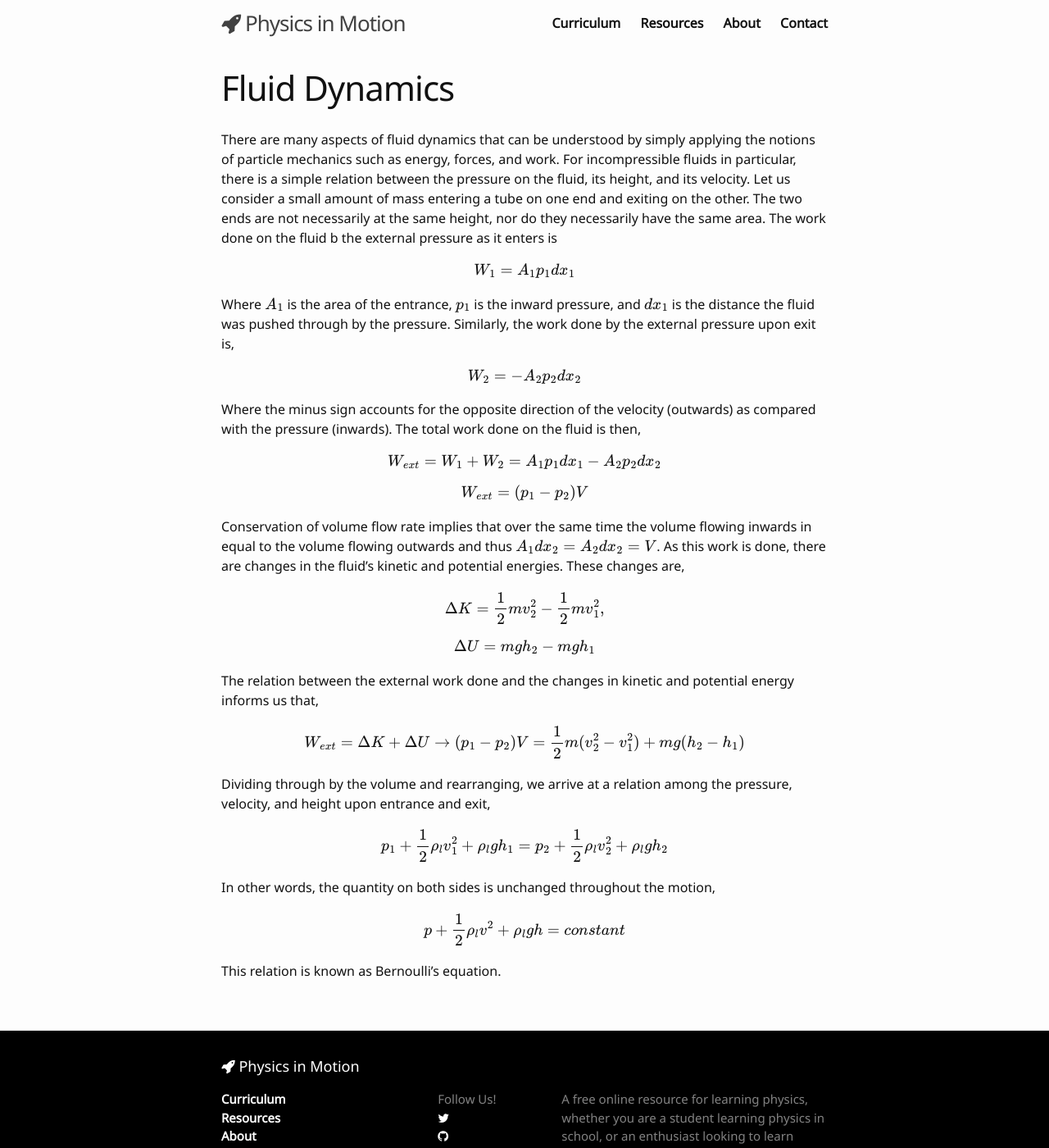
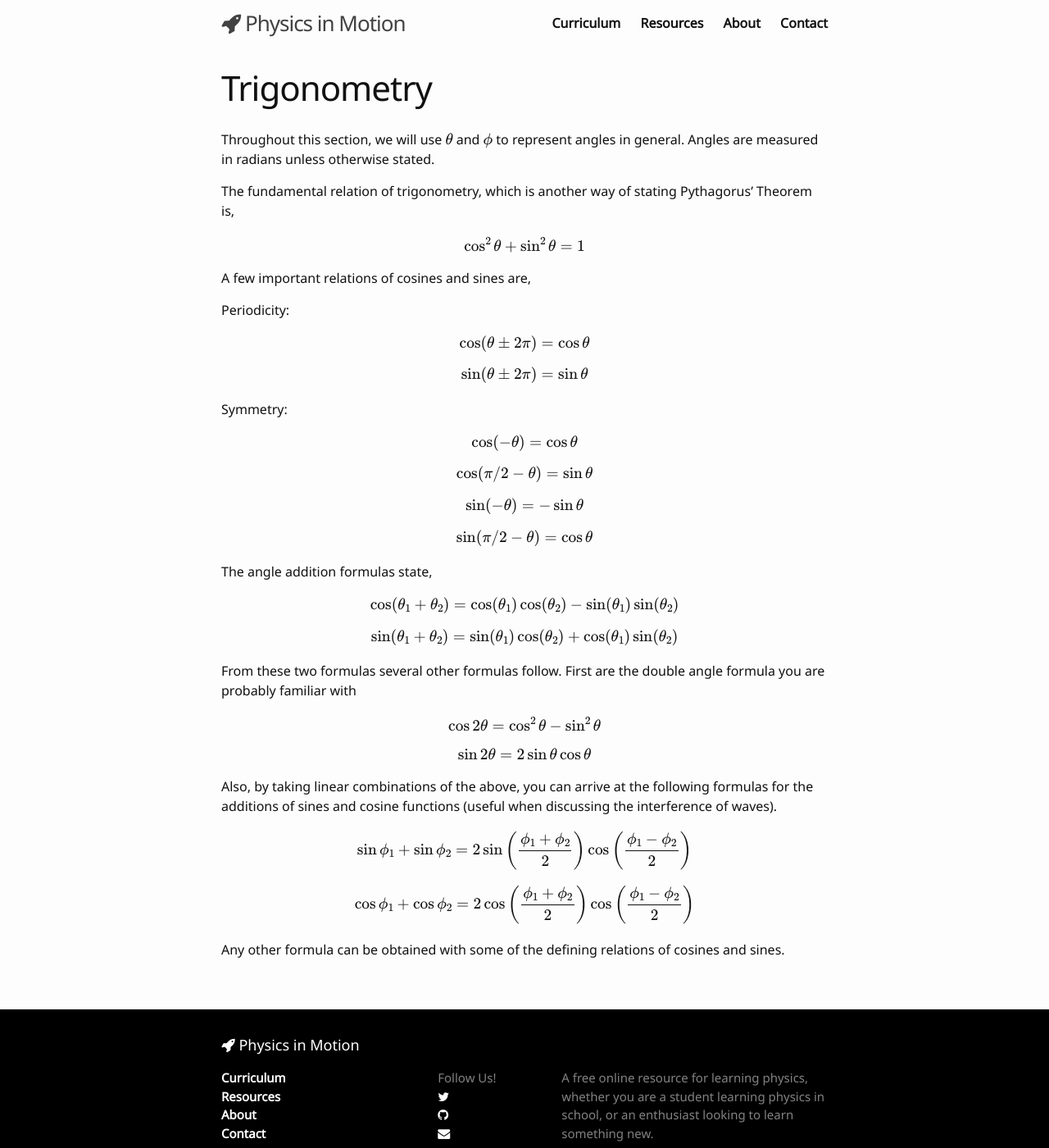
Before and after one commit to LeNPaul/physics-in-motion-old, a Jekyll site: the page built from _posts/2016-11-10-fluid-dynamics.md, in a window 1280 px wide and 1400 px high. Shown: the whole window at 82% size. Built offline with Jekyll 4.4.1, drawn with Linux system fonts in a browser that asks for light colours; nearby versions of some CDN libraries; formulas are drawn with MathJax 3.

Commit message:
Update content

```diff
--- a/_posts/2016-11-10-fluid-dynamics.md
+++ b/_posts/2016-11-10-fluid-dynamics.md
@@ -1,58 +1,76 @@
 ---
 layout: post
-title:  "Fluid Dynamics"
-date: 2016-11-10
-categories: Fluids
+title:  "Trigonometry"
+date: 2016-11-08
+categories: Mathematics
 ---
 
-There are many aspects of fluid dynamics that can be understood by simply applying the notions of particle mechanics such as energy, forces, and work. For incompressible fluids in particular, there is a simple relation between the pressure on the fluid, its height, and its velocity. Let us consider a small amount of mass entering a tube on one end and exiting on the other. The two ends are not necessarily at the same height, nor do they necessarily have the same area. The work done on the fluid b the external pressure as it enters is
+Throughout this section, we will use \\( \theta \\) and \\( \phi \\) to represent angles in general. Angles are measured in radians unless otherwise stated.
+
+The fundamental relation of trigonometry, which is another way of stating Pythagorus' Theorem is,
 
 $$
-  W_1 = A_1 p_1 dx_1
+  \cos^2 \theta + \sin^2 \theta = 1
 $$
 
-Where \\( A_1 \\) is the area of the entrance, \\( p_1 \\) is the inward pressure, and \\( d x_1 \\) is the distance the fluid was pushed through by the pressure. Similarly, the work done by the external pressure upon exit is,
+A few important relations of cosines and sines are,
+
+Periodicity:
 
 $$
-  W_2 = - A_2 p_2 d x_2
-$$
-
-Where the minus sign accounts for the opposite direction of the velocity (outwards) as compared with the pressure (inwards). The total work done on the fluid is then,
-
-$$
-  W_{ext} = W_1 + W_2 = A_1 p_1 d x_1 - A_2 p_2 d x_2
+  \cos(\theta \pm 2 \pi) = \cos \theta
 $$
 
 $$
-  W_{ext} = (p_1 - p_2) V
+  \sin(\theta \pm 2 \pi) = \sin \theta
 $$
 
-Conservation of volume flow rate implies that over the same time the volume flowing inwards in equal to the volume flowing outwards and thus \\( A_1 d x_2 = A_2 d x_2 = V \\). As this work is done, there are changes in the fluid's kinetic and potential energies. These changes are,
+Symmetry:
 
 $$
-  \Delta K = \frac{1}{2} m v^2_2 - \frac{1}{2} m v_1^2,
+  \cos(-\theta) = \cos \theta
 $$
 
 $$
-  \Delta U = m g h_2 - m g h_1
+  \cos(\pi/2 - \theta) = \sin \theta
 $$
 
-The relation between the external work done and the changes in kinetic and potential energy informs us that,
+$$
+  \sin(-\theta) = - \sin \theta
+$$
 
 $$
-  W_{ext} = \Delta K + \Delta U \rightarrow (p_1 - p_2) V = \frac{1}{2} m (v^2_2 - v^2_1) + mg (h_2 - h_1)
+  \sin(\pi/2 - \theta) = \cos \theta
 $$
 
-Dividing through by the volume and rearranging, we arrive at a relation among the pressure, velocity, and height upon entrance and exit,
+The angle addition formulas state,
 
 $$
-  p_1 + \frac{1}{2} \rho_l v^2_1 + \rho_l g h_1 = p_2 + \frac{1}{2} \rho_l v^2_2 + \rho_l g h_2
+  \cos(\theta_1 + \theta_2) = \cos(\theta_1)\cos(\theta_2) - \sin(\theta_1)\sin(\theta_2)
 $$
 
-In other words, the quantity on both sides is unchanged throughout the motion,
+$$
+  \sin(\theta_1 + \theta_2) = \sin(\theta_1)\cos(\theta_2) + \cos(\theta_1)\sin(\theta_2)
+$$
+
+From these two formulas several other formulas follow. First are the double angle formula you are probably familiar with
 
 $$
-  p + \frac{1}{2} \rho_l v^2 + \rho_l g h = constant
+  \cos 2 \theta = \cos^2 \theta - \sin^2 \theta
 $$
 
-This relation is known as Bernoulli's equation.
+$$
+  \sin 2 \theta = 2 \sin\theta \cos \theta
+$$
+
+Also, by taking linear combinations of the above, you can arrive at the following formulas for the additions of sines and cosine functions (useful when discussing the interference of waves).
+
+$$
+  \sin \phi_1 + \sin \phi_2 = 2 \sin \left( \frac{\phi_1 + \phi_2}{2} \right) \cos \left( \frac{\phi_1 - \phi_2}{2} \right)
+$$
+
+$$
+  \cos \phi_1 + \cos \phi_2 = 2 \cos \left( \frac{\phi_1 + \phi_2}{2} \right) \cos \left( \frac{\phi_1 - \phi_2}{2} \right)
+$$
+
+Any other formula can be obtained with some of the defining relations of cosines and sines.
```
Also changed, not shown: _posts/2016-11-08-mathematics-trigonometry.md (added, +58 -0 lines), pages/curriculum.md (+10 -0 lines).
